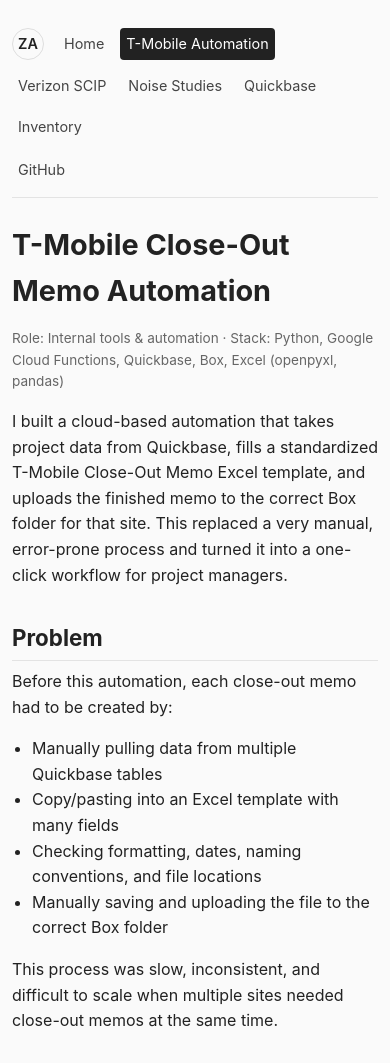
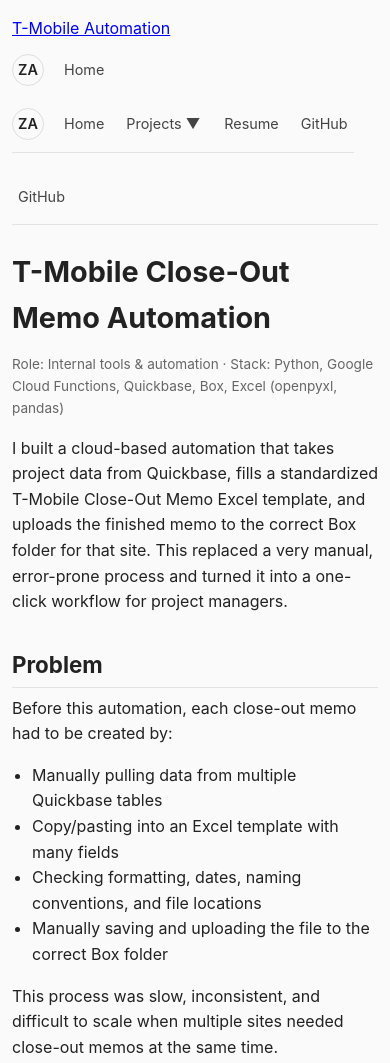
Before and after one commit to zeealhelfie/zeealhelfie.github.io, a plain HTML site: page projects/tmobile-closeout.html in a window 390 px wide. Shown: the top 1063 px of the page. Drawn offline with Linux system fonts and the light colour scheme.

Commit message:
Fix nav to use Projects dropdown on T-Mobile page

```diff
--- a/projects/tmobile-closeout.html
+++ b/projects/tmobile-closeout.html
@@ -1,3 +1,4 @@
+<a href="/projects/tmobile-closeout.html" class="active">T-Mobile Automation</a>
 <!DOCTYPE html>
 <html lang="en">
 <head>
@@ -12,11 +13,28 @@
       <div class="nav-left">
         <span class="logo">ZA</span>
         <a href="/">Home</a>
-        <a href="/projects/tmobile-closeout.html" class="active">T-Mobile Automation</a>
-        <a href="/projects/verizon-scip.html">Verizon SCIP</a>
-        <a href="/projects/noise-study.html">Noise Studies</a>
-        <a href="/projects/quickbase-automation.html">Quickbase</a>
-        <a href="/projects/inventory-system.html">Inventory</a>
+        <nav class="nav">
+  <div class="nav-left">
+    <span class="logo">ZA</span>
+    <a href="/">Home</a>
+    <div class="dropdown">
+        <button class="dropbtn">Projects ▼</button>
+        <div class="dropdown-content">
+            <a href="/projects/tmobile-closeout.html" class="active">T-Mobile Automation</a>
+            <a href="/projects/verizon-scip.html">Verizon SCIP</a>
+            <a href="/projects/noise-study.html">Noise Studies</a>
+            <a href="/projects/quickbase-automation.html">Quickbase</a>
+            <a href="/projects/inventory-system.html">Inventory</a>
+        </div>
+    </div>
+</div>
+
+  <div class="nav-right">
+    <a href="/resume/Zahraa_Resume.pdf" target="_blank">Resume</a>
+    <a href="https://github.com/zeealhelfie" target="_blank">GitHub</a>
+  </div>
+</nav>
+
       </div>
       <div class="nav-right">
         <a href="https://github.com/zeealhelfie" target="_blank">GitHub</a>
```
